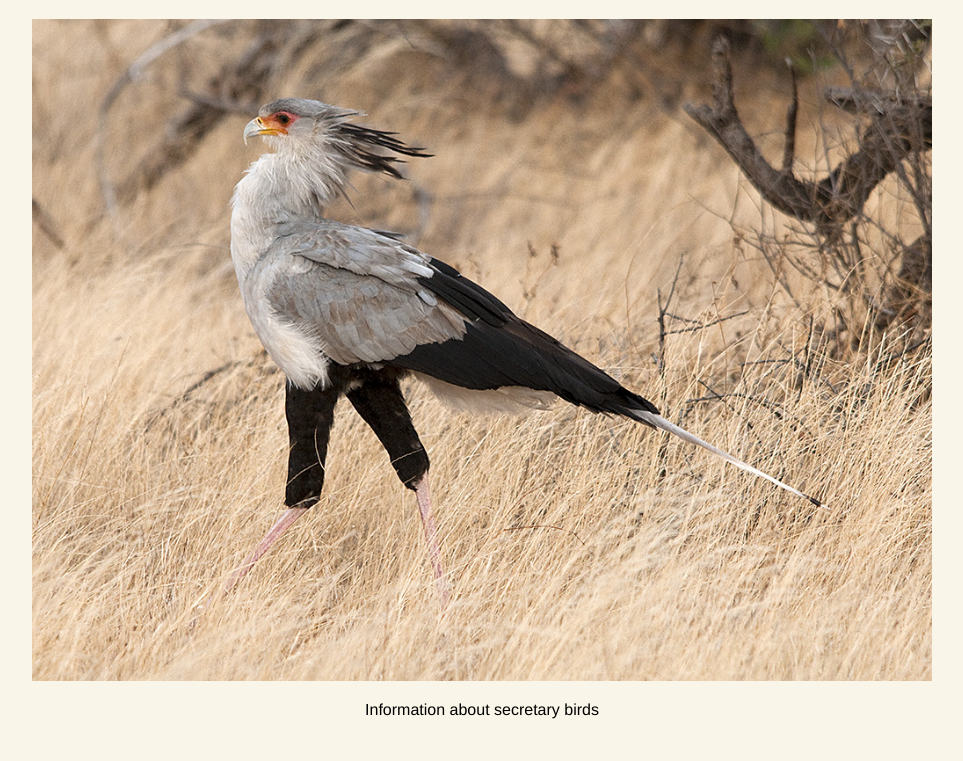
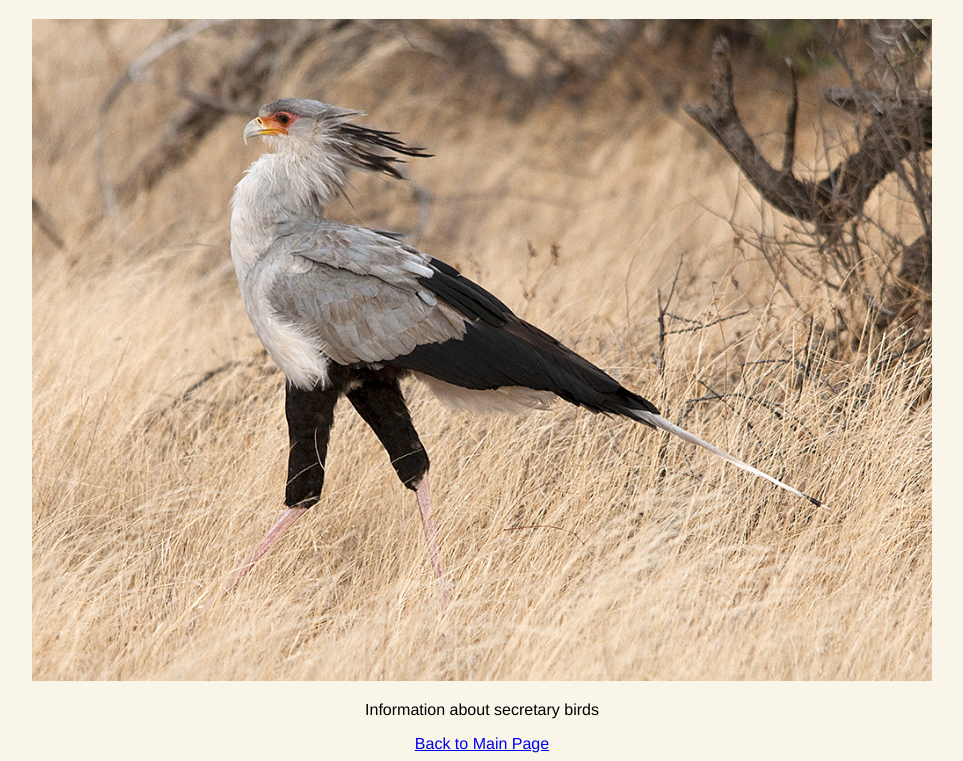
Before and after one commit to chystarr/zoo-site, a plain HTML site: page bird.html in a window 1280 px wide. Shown: the part 61-822 px from the top of the page, without its empty margins (158-1121 px from the left). Before the commit the page ends 800 px from the top, so only its background shows below. Drawn offline with Linux system fonts and the light colour scheme.

Commit message:
Add links back to home page

```diff
--- a/bird.html
+++ b/bird.html
@@ -7,4 +7,5 @@
   <h1>Secretary Bird</h1>
   <img src="img/bird.jpeg" alt="secretary bird" width="900">
   <p>Information about secretary birds</p>
+  <a href="index.html">Back to Main Page</a>
 </body>
```
Also changed, not shown: reindeer.html (+1 -0 lines), snail.html (+1 -0 lines), snow-leopard.html (+1 -0 lines).
